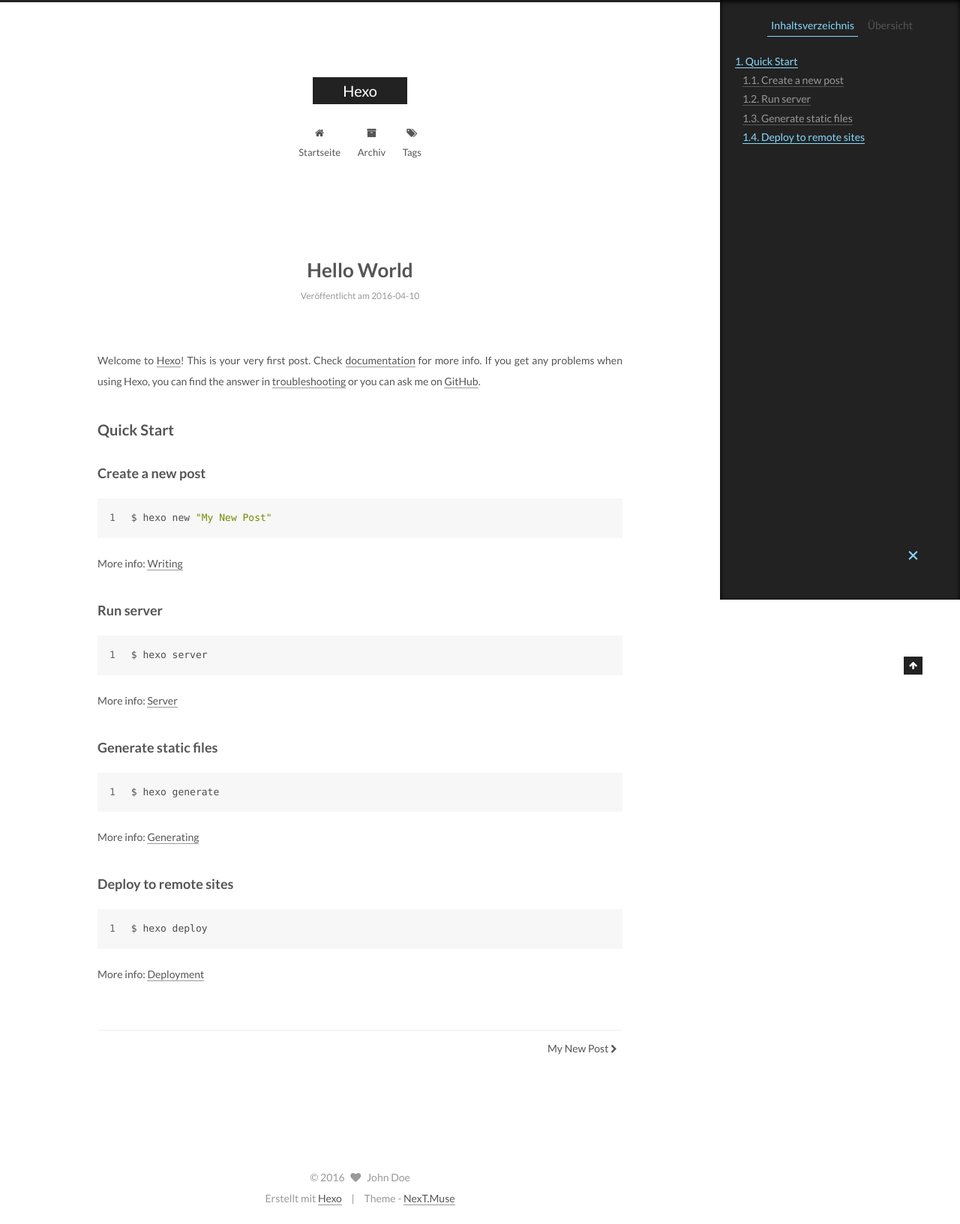
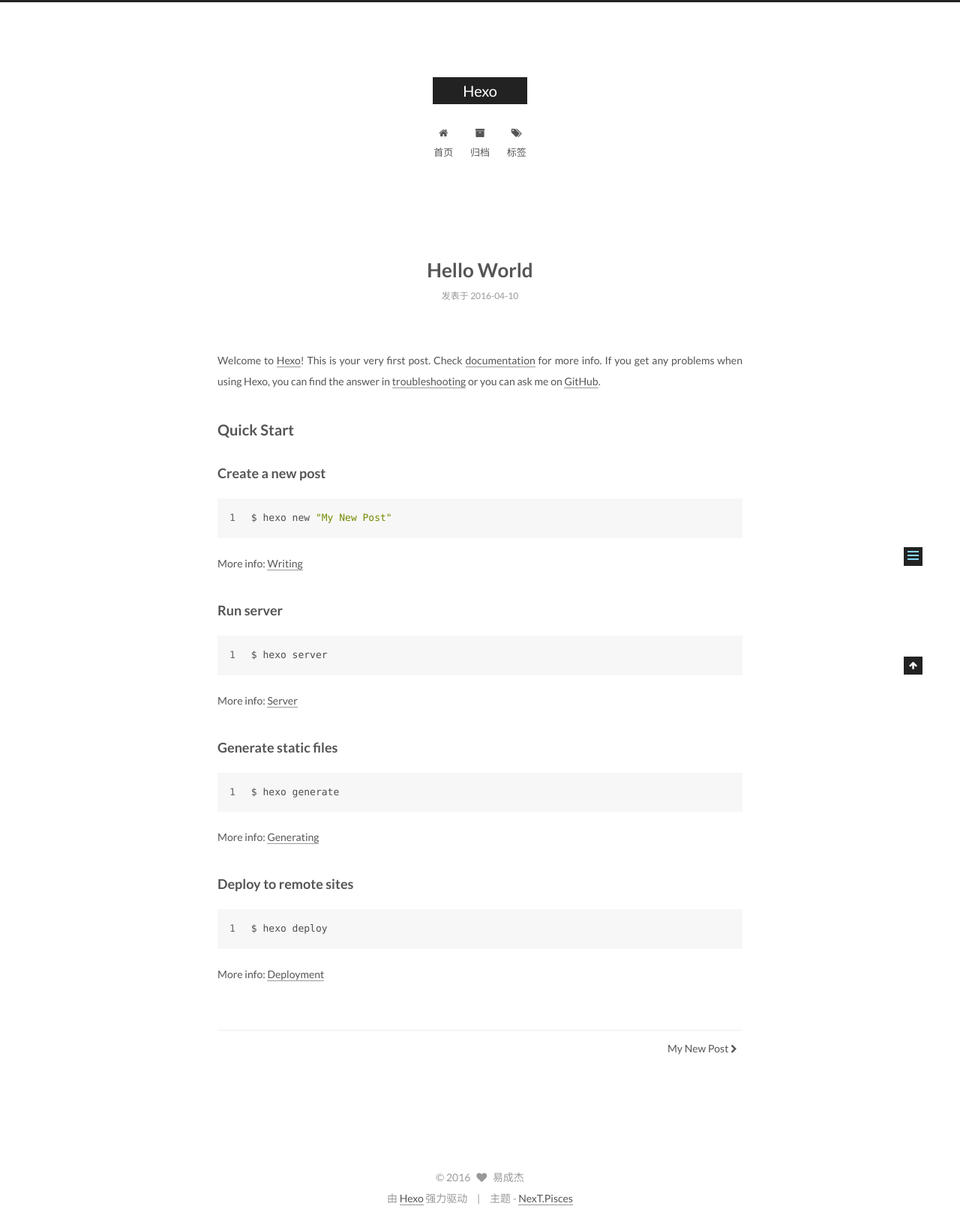
Before and after one commit to yichengjie/blog.github.io, a plain HTML site: page 2016/04/10/hello-world/index.html in a window 1280 px wide. Shown: the whole page at 75% size. Drawn offline with Linux system fonts and the light colour scheme.

Commit message:
Site updated: 2016-04-11 19:30:21

```diff
--- a/2016/04/10/My-New-Post/index.html
+++ b/2016/04/10/My-New-Post/index.html
@@ -5,7 +5,7 @@
 
 
 
-<html class="theme-next muse use-motion">
+<html class="theme-next pisces use-motion">
 <head>
   <meta charset="UTF-8"/>
 <meta http-equiv="X-UA-Compatible" content="IE=edge,chrome=1" />
@@ -96,13 +96,13 @@
 <script type="text/javascript" id="hexo.configuration">
   var NexT = window.NexT || {};
   var CONFIG = {
-    scheme: 'Muse',
+    scheme: 'Pisces',
     sidebar: {"position":"left","display":"post"},
     fancybox: true,
     motion: true,
     duoshuo: {
       userId: 0,
-      author: 'Author'
+      author: '博主'
     }
   };
 </script>
@@ -110,7 +110,7 @@
   <title> My New Post | Hexo </title>
 </head>
 
-<body itemscope itemtype="http://schema.org/WebPage" lang="">
+<body itemscope itemtype="http://schema.org/WebPage" lang="zh-Hans">
 
 
 
@@ -165,7 +165,7 @@
 
               <i class="menu-item-icon fa fa-home fa-fw"></i> <br />
 
-            Startseite
+            首页
           </a>
         </li>
 
@@ -175,7 +175,7 @@
 
               <i class="menu-item-icon fa fa-archive fa-fw"></i> <br />
 
-            Archiv
+            归档
           </a>
         </li>
 
@@ -185,7 +185,7 @@
 
               <i class="menu-item-icon fa fa-tags fa-fw"></i> <br />
 
-            Tags
+            标签
           </a>
         </li>
 
@@ -238,7 +238,7 @@
             <span class="post-meta-item-icon">
               <i class="fa fa-calendar-o"></i>
             </span>
-            <span class="post-meta-item-text">Veröffentlicht am</span>
+            <span class="post-meta-item-text">发表于</span>
             <time itemprop="dateCreated" datetime="2016-04-10T18:25:48+08:00" content="2016-04-10">
               2016-04-10
             </time>
@@ -346,10 +346,10 @@
 
         <ul class="sidebar-nav motion-element">
           <li class="sidebar-nav-toc sidebar-nav-active" data-target="post-toc-wrap" >
-            Inhaltsverzeichnis
+            文章目录
           </li>
           <li class="sidebar-nav-overview" data-target="site-overview">
-            Übersicht
+            站点概览
           </li>
         </ul>
 
@@ -358,15 +358,15 @@
         <div class="site-author motion-element" itemprop="author" itemscope itemtype="http://schema.org/Person">
           <img class="site-author-image" itemprop="image"
                src="/images/default_avatar.jpg"
-               alt="John Doe" />
-          <p class="site-author-name" itemprop="name">John Doe</p>
+               alt="易成杰" />
+          <p class="site-author-name" itemprop="name">易成杰</p>
           <p class="site-description motion-element" itemprop="description"></p>
         </div>
         <nav class="site-state motion-element">
           <div class="site-state-item site-state-posts">
             <a href="/archives">
               <span class="site-state-item-count">2</span>
-              <span class="site-state-item-name">Artikel</span>
+              <span class="site-state-item-name">日志</span>
             </a>
           </div>
 
@@ -399,7 +399,7 @@
 
 
 
-              <p class="post-toc-empty">Dieser Artikel hat kein Inhaltsverzeichnis</p>
+              <p class="post-toc-empty">此文章未包含目录</p>
 
           </div>
         </section>
@@ -422,17 +422,17 @@
   <span class="with-love">
     <i class="fa fa-heart"></i>
   </span>
-  <span class="author" itemprop="copyrightHolder">John Doe</span>
+  <span class="author" itemprop="copyrightHolder">易成杰</span>
 </div>
 
 <div class="powered-by">
-  Erstellt mit  <a class="theme-link" href="http://hexo.io">Hexo</a>
+  由 <a class="theme-link" href="http://hexo.io">Hexo</a> 强力驱动
 </div>
 
 <div class="theme-info">
-  Theme -
+  主题 -
   <a class="theme-link" href="https://github.com/iissnan/hexo-theme-next">
-    NexT.Muse
+    NexT.Pisces
   </a>
 </div>
 
@@ -499,6 +499,13 @@
 
 
 
+  <script type="text/javascript" src="/js/src/affix.js?v=5.0.1"></script>
+
+  <script type="text/javascript" src="/js/src/schemes/pisces.js?v=5.0.1"></script>
+
+
+
+
   <script type="text/javascript" src="/js/src/scrollspy.js?v=5.0.1"></script>
 <script type="text/javascript" src="/js/src/post-details.js?v=5.0.1"></script>
 
--- a/2016/04/10/hello-world/index.html
+++ b/2016/04/10/hello-world/index.html
@@ -5,7 +5,7 @@
 
 
 
-<html class="theme-next muse use-motion">
+<html class="theme-next pisces use-motion">
 <head>
   <meta charset="UTF-8"/>
 <meta http-equiv="X-UA-Compatible" content="IE=edge,chrome=1" />
@@ -99,13 +99,13 @@
 <script type="text/javascript" id="hexo.configuration">
   var NexT = window.NexT || {};
   var CONFIG = {
-    scheme: 'Muse',
+    scheme: 'Pisces',
     sidebar: {"position":"left","display":"post"},
     fancybox: true,
     motion: true,
     duoshuo: {
       userId: 0,
-      author: 'Author'
+      author: '博主'
     }
   };
 </script>
@@ -113,7 +113,7 @@
   <title> Hello World | Hexo </title>
 </head>
 
-<body itemscope itemtype="http://schema.org/WebPage" lang="">
+<body itemscope itemtype="http://schema.org/WebPage" lang="zh-Hans">
 
 
 
@@ -168,7 +168,7 @@
 
               <i class="menu-item-icon fa fa-home fa-fw"></i> <br />
 
-            Startseite
+            首页
           </a>
         </li>
 
@@ -178,7 +178,7 @@
 
               <i class="menu-item-icon fa fa-archive fa-fw"></i> <br />
 
-            Archiv
+            归档
           </a>
         </li>
 
@@ -188,7 +188,7 @@
 
               <i class="menu-item-icon fa fa-tags fa-fw"></i> <br />
 
-            Tags
+            标签
           </a>
         </li>
 
@@ -241,7 +241,7 @@
             <span class="post-meta-item-icon">
               <i class="fa fa-calendar-o"></i>
             </span>
-            <span class="post-meta-item-text">Veröffentlicht am</span>
+            <span class="post-meta-item-text">发表于</span>
             <time itemprop="dateCreated" datetime="2016-04-10T17:58:20+08:00" content="2016-04-10">
               2016-04-10
             </time>
@@ -357,10 +357,10 @@
 
         <ul class="sidebar-nav motion-element">
           <li class="sidebar-nav-toc sidebar-nav-active" data-target="post-toc-wrap" >
-            Inhaltsverzeichnis
+            文章目录
           </li>
           <li class="sidebar-nav-overview" data-target="site-overview">
-            Übersicht
+            站点概览
           </li>
         </ul>
 
@@ -369,15 +369,15 @@
         <div class="site-author motion-element" itemprop="author" itemscope itemtype="http://schema.org/Person">
           <img class="site-author-image" itemprop="image"
                src="/images/default_avatar.jpg"
-               alt="John Doe" />
-          <p class="site-author-name" itemprop="name">John Doe</p>
+               alt="易成杰" />
+          <p class="site-author-name" itemprop="name">易成杰</p>
           <p class="site-description motion-element" itemprop="description"></p>
         </div>
         <nav class="site-state motion-element">
           <div class="site-state-item site-state-posts">
             <a href="/archives">
               <span class="site-state-item-count">2</span>
-              <span class="site-state-item-name">Artikel</span>
+              <span class="site-state-item-name">日志</span>
             </a>
           </div>
 
@@ -433,17 +433,17 @@
   <span class="with-love">
     <i class="fa fa-heart"></i>
   </span>
-  <span class="author" itemprop="copyrightHolder">John Doe</span>
+  <span class="author" itemprop="copyrightHolder">易成杰</span>
 </div>
 
 <div class="powered-by">
-  Erstellt mit  <a class="theme-link" href="http://hexo.io">Hexo</a>
+  由 <a class="theme-link" href="http://hexo.io">Hexo</a> 强力驱动
 </div>
 
 <div class="theme-info">
-  Theme -
+  主题 -
   <a class="theme-link" href="https://github.com/iissnan/hexo-theme-next">
-    NexT.Muse
+    NexT.Pisces
   </a>
 </div>
 
@@ -510,6 +510,13 @@
 
 
 
+  <script type="text/javascript" src="/js/src/affix.js?v=5.0.1"></script>
+
+  <script type="text/javascript" src="/js/src/schemes/pisces.js?v=5.0.1"></script>
+
+
+
+
   <script type="text/javascript" src="/js/src/scrollspy.js?v=5.0.1"></script>
 <script type="text/javascript" src="/js/src/post-details.js?v=5.0.1"></script>
 
--- a/css/main.css
+++ b/css/main.css
@@ -1534,7 +1534,7 @@
   width: 4px;
   height: 4px;
   border-radius: 50%;
-  background: #c7e8eb;
+  background: #60b996;
 }
 .links-of-blogroll {
   font-size: 13px;
```
Also changed, not shown: archives/2016/04/index.html (+23 -16 lines), archives/2016/index.html (+23 -16 lines), archives/index.html (+23 -16 lines), index.html (+23 -16 lines).
